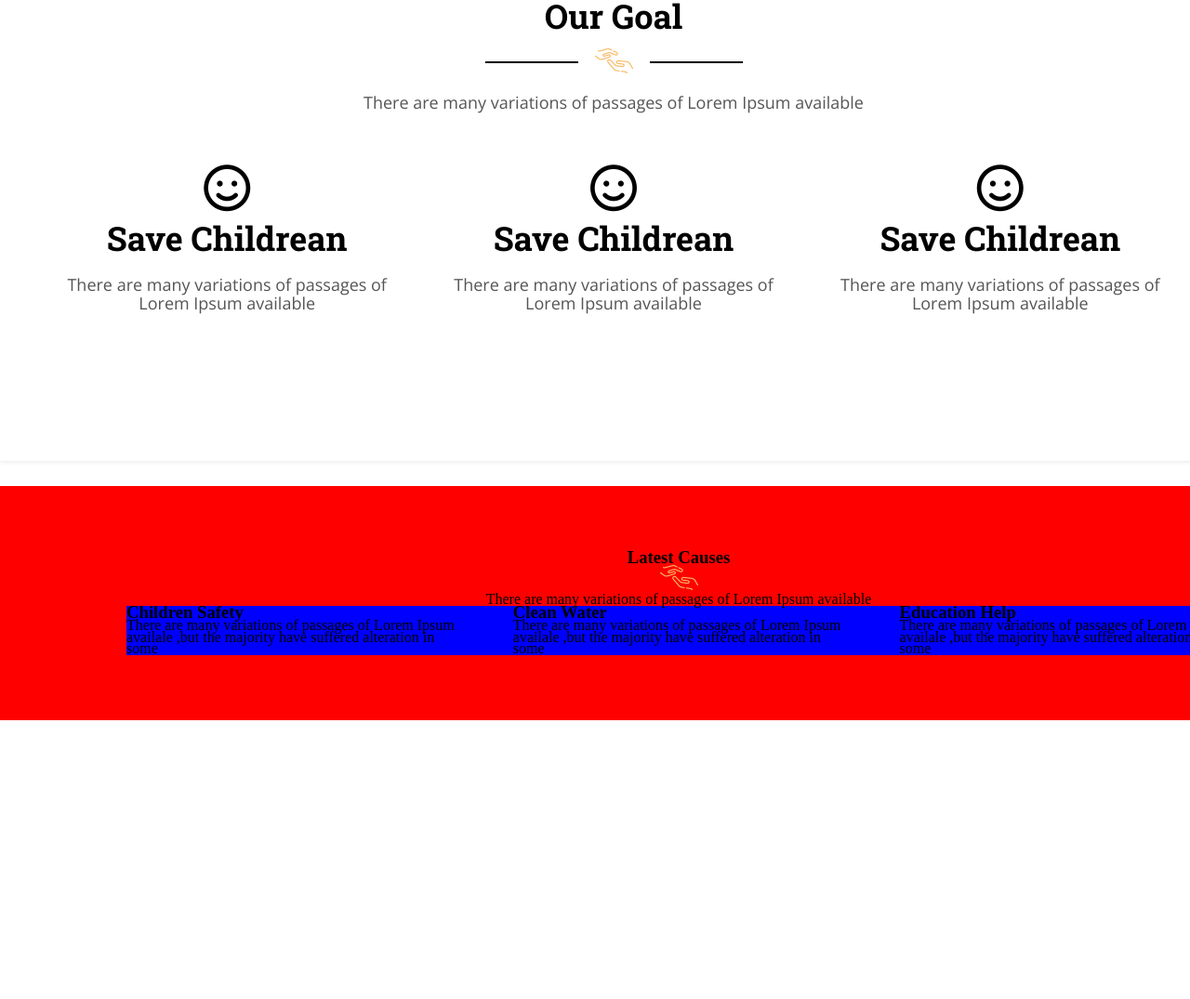
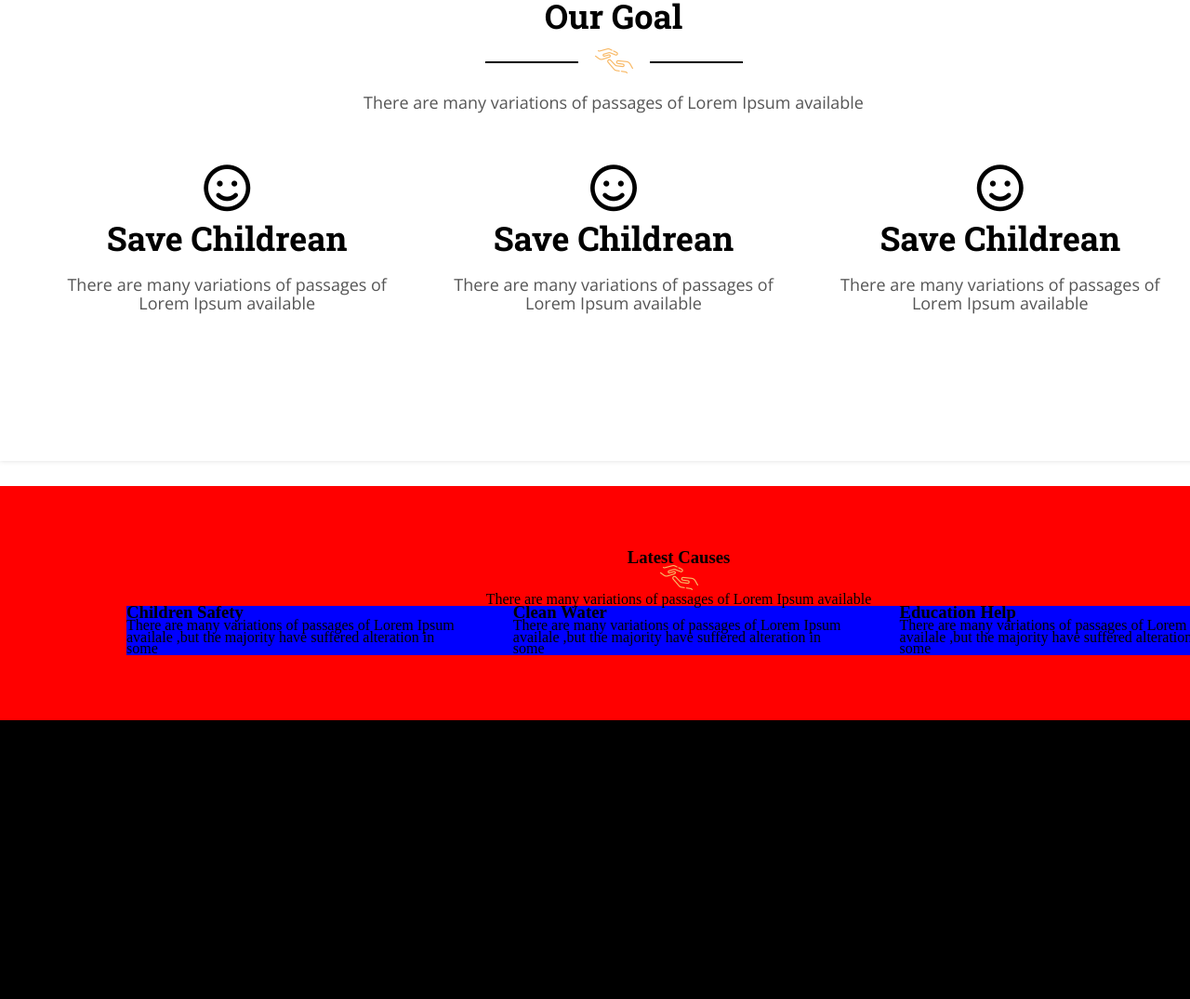
Before and after one commit to WebDeveloperTonmoy/Class_7, a plain HTML site: page index.html in a window 1280 px wide. Shown: the part 1100-2175 px from the top of the page at 93% size. Before the commit the page ends 1875 px from the top, so only its background shows below. Drawn offline with nearby package versions, Linux system fonts and the light colour scheme.

Commit message:
add new black box

```diff
--- a/css/style.css
+++ b/css/style.css
@@ -216,3 +216,10 @@ ul,ol{
     width: 30%;
 }
 /*causes part end*/
+
+/*footer part start*/
+ #amni{
+    padding: 150px;
+    background: black;
+ }
+/*footer part end*/
--- a/index.html
+++ b/index.html
@@ -135,6 +135,9 @@
 
 
     <!--header part start-->
+    <section id="amni">
+
+    </section>
     <!--header part start-->
     <!--header part start-->
 
```
